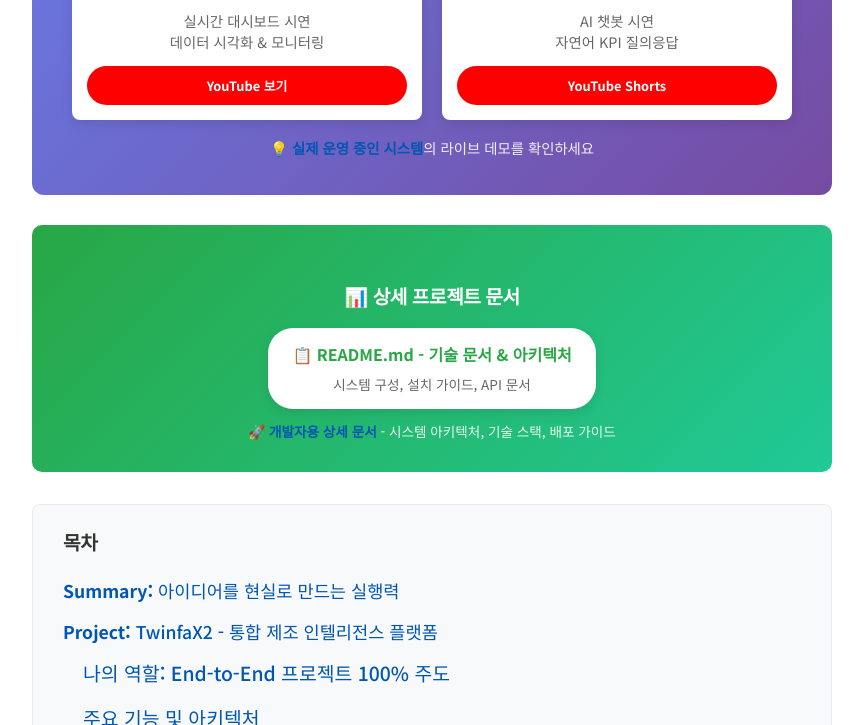
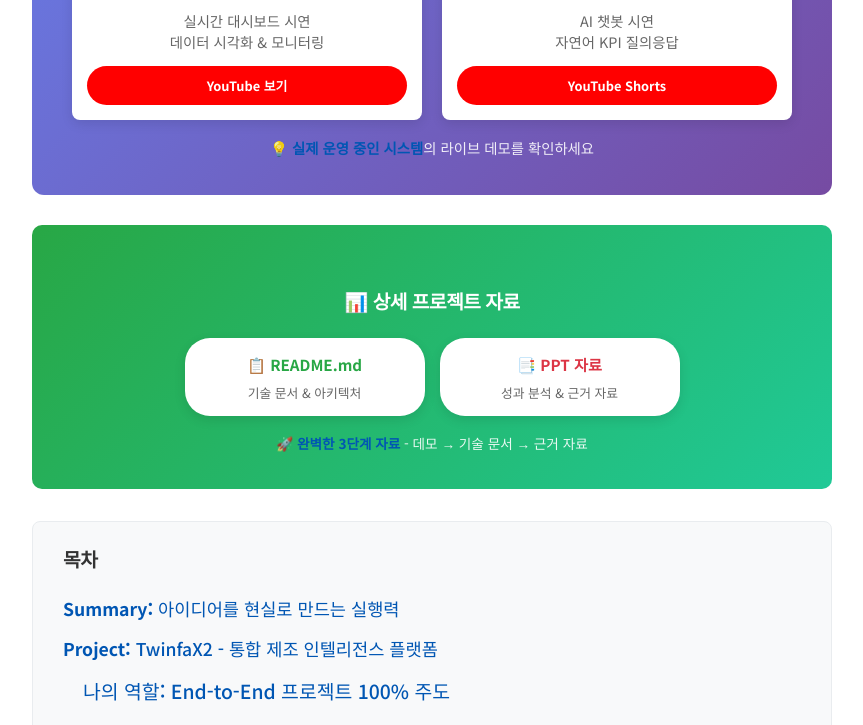
Before and after one commit to isolhsolfafa/protpolio, a plain HTML site: page index.html in a window 1280 px wide. Shown: the part 375-1100 px from the top of the page, without its empty margins (208-1071 px from the left). Drawn offline with Linux system fonts and the light colour scheme.

Commit message:
Update index.html

```diff
--- a/index.html
+++ b/index.html
@@ -305,17 +305,30 @@
       </p>
     </div>
 
-    <!-- README 대시보드 링크 섹션 -->
-    <div style="text-align: center; margin: 25px 0; padding: 15px; background: linear-gradient(135deg, #28a745 0%, #20c997 100%); border-radius: 10px;">
-      <h3 style="color: white; margin-bottom: 15px; font-size: 1.2em;">📊 상세 프로젝트 문서</h3>
-      <a href="https://portpolio-twinfax2.netlify.app/" target="_blank" style="text-decoration: none;">
-        <div class="readme-link" style="background: white; padding: 12px 24px; border-radius: 25px; display: inline-block; box-shadow: 0 4px 12px rgba(0,0,0,0.1); transition: all 0.3s ease;">
-          <span style="color: #28a745; font-weight: bold; font-size: 1em;">📋 README.md - 기술 문서 & 아키텍처</span>
-          <div style="color: #666; font-size: 0.85em; margin-top: 3px;">시스템 구성, 설치 가이드, API 문서</div>
-        </div>
-      </a>
-      <p style="color: rgba(255,255,255,0.9); margin-top: 10px; font-size: 0.85em;">
-        🚀 <strong>개발자용 상세 문서</strong> - 시스템 아키텍처, 기술 스택, 배포 가이드
+    <!-- 프로젝트 자료 링크 섹션 -->
+    <div style="text-align: center; margin: 25px 0; padding: 20px; background: linear-gradient(135deg, #28a745 0%, #20c997 100%); border-radius: 10px;">
+      <h3 style="color: white; margin-bottom: 20px; font-size: 1.2em;">📊 상세 프로젝트 자료</h3>
+
+      <div style="display: flex; justify-content: center; gap: 15px; flex-wrap: wrap;">
+        <!-- README 링크 -->
+        <a href="https://portpolio-twinfax2.netlify.app/" target="_blank" style="text-decoration: none;">
+          <div class="readme-link" style="background: white; padding: 12px 20px; border-radius: 25px; display: inline-block; box-shadow: 0 4px 12px rgba(0,0,0,0.1); transition: all 0.3s ease; min-width: 200px;">
+            <span style="color: #28a745; font-weight: bold; font-size: 0.95em;">📋 README.md</span>
+            <div style="color: #666; font-size: 0.8em; margin-top: 2px;">기술 문서 & 아키텍처</div>
+          </div>
+        </a>
+
+        <!-- PPT 자료 링크 -->
+        <a href="https://drive.google.com/file/d/1XXv4U6T3ggDxR3Yzwg12JZs2HZiWZHSm/view?usp=sharing" target="_blank" style="text-decoration: none;">
+          <div class="readme-link" style="background: white; padding: 12px 20px; border-radius: 25px; display: inline-block; box-shadow: 0 4px 12px rgba(0,0,0,0.1); transition: all 0.3s ease; min-width: 200px;">
+            <span style="color: #dc3545; font-weight: bold; font-size: 0.95em;">📑 PPT 자료</span>
+            <div style="color: #666; font-size: 0.8em; margin-top: 2px;">성과 분석 & 근거 자료</div>
+          </div>
+        </a>
+      </div>
+
+      <p style="color: rgba(255,255,255,0.9); margin-top: 15px; font-size: 0.85em;">
+        🚀 <strong>완벽한 3단계 자료</strong> - 데모 → 기술 문서 → 근거 자료
       </p>
     </div>
     </header>
```
